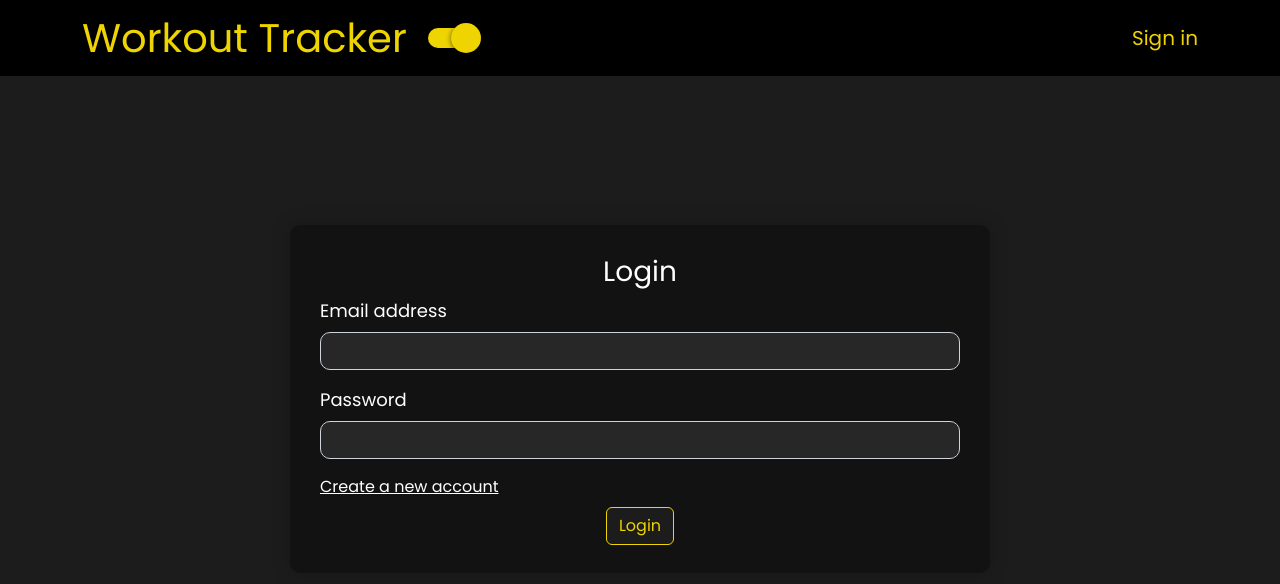
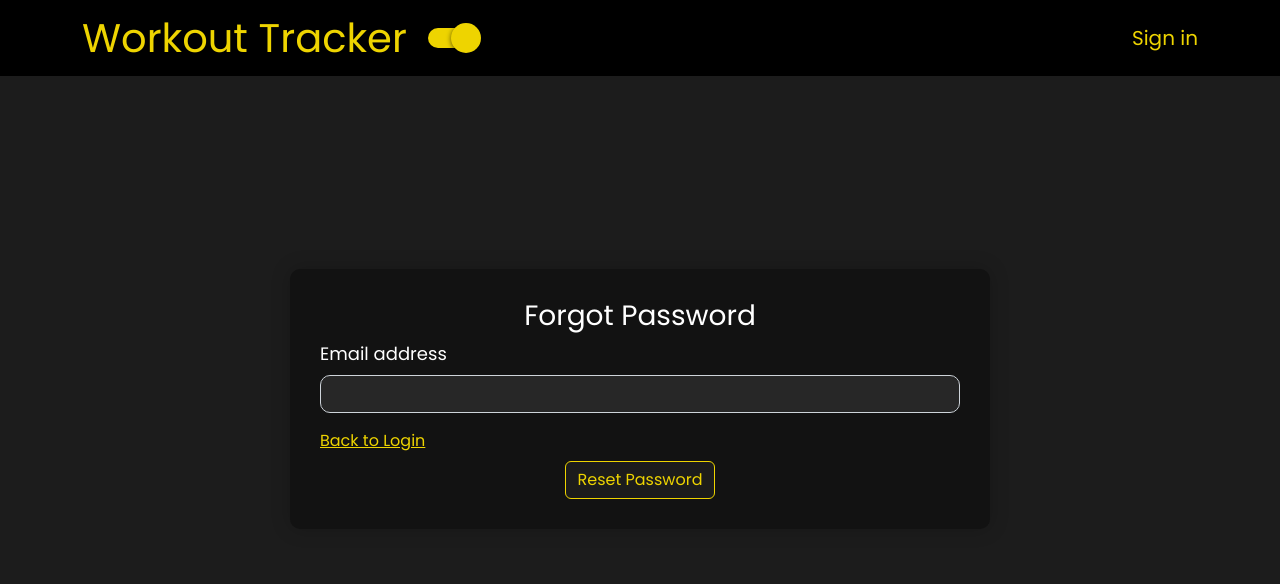
Before and after one commit to nnd1402/workout-masters-front, a React (Create React App) app: page /forgot-password in a window 1280 px wide. Before the commit this address led to /login. Shown: the top 584 px of the page. Built offline with nearby package versions, Linux system fonts and the light colour scheme.

Commit message:
forgot password form in the works, styling

```diff
--- a/src/components/header/Nav.tsx
+++ b/src/components/header/Nav.tsx
@@ -37,9 +37,20 @@ const Nav = () => {
 	return (
 		<Navbar className='navbar-wrapper'>
 			<Container>
-				<Link to='/login' className='navbar-title'>
-					<Navbar.Brand className='navbar-brand'>Workout Tracker</Navbar.Brand>
-				</Link>
+				{userLoggedIn ? (
+					<Link to='/list' className='navbar-title'>
+						<Navbar.Brand className='navbar-brand'>
+							Workout Tracker
+						</Navbar.Brand>
+					</Link>
+				) : (
+					<Link to='/login' className='navbar-title'>
+						<Navbar.Brand className='navbar-brand'>
+							Workout Tracker
+						</Navbar.Brand>
+					</Link>
+				)}
+
 				<Navbar.Toggle />
 				<div className='switch-wrapper'>
 					<ReactSwitch
--- /dev/null
+++ b/src/components/pages/UserForgotPassword/UserForgotPasswordForm.tsx
@@ -0,0 +1,60 @@
+import { useState } from 'react';
+import { Button, Col, Container, Form, Row, Spinner } from 'react-bootstrap';
+import { Link } from 'react-router-dom';
+
+const UserForgotPasswordForm = () => {
+	const [userName, setUsername] = useState('');
+	const [validated, setValidated] = useState(false);
+	const [isLoading, setIsLoading] = useState(false);
+
+	function handleOnChangeUserName(
+		e: React.ChangeEvent<HTMLInputElement>
+	): void {
+		setUsername(e.target.value);
+	}
+
+	function handleForgotPassword() {}
+
+	return (
+		<Container className='form-container'>
+			<Form
+				className='form'
+				noValidate
+				validated={validated}
+				onSubmit={handleForgotPassword}
+			>
+				<header>
+					<h3 className='form-title'>Forgot Password</h3>
+				</header>
+				<Form.Group className='mb-3' controlId='formBasicEmail'>
+					<Form.Label className='form-label'>Email address</Form.Label>
+					<Form.Control
+						type='email'
+						className='form-control'
+						value={userName}
+						onChange={handleOnChangeUserName}
+						pattern='[a-z0-9._%+-]+@[a-z0-9.-]+\.[a-z]{2,}$'
+					/>
+				</Form.Group>
+				<Link className='link mt-2' to='/login'>
+					Back to Login
+				</Link>
+				<div className='text-center'>
+					<Button
+						className='styled-btn mt-2'
+						type='submit'
+						disabled={isLoading}
+					>
+						{isLoading ? (
+							<Spinner animation='border' size='sm' />
+						) : (
+							'Reset Password'
+						)}
+					</Button>
+				</div>
+			</Form>
+		</Container>
+	);
+};
+
+export default UserForgotPasswordForm;
--- a/src/components/pages/UserLogin/UserLoginForm.tsx
+++ b/src/components/pages/UserLogin/UserLoginForm.tsx
@@ -1,4 +1,12 @@
-import { Container, Form, Button, Spinner, Alert } from 'react-bootstrap';
+import {
+	Container,
+	Form,
+	Button,
+	Spinner,
+	Alert,
+	Row,
+	Col
+} from 'react-bootstrap';
 import { Link, useNavigate } from 'react-router-dom';
 import { useContext, useState } from 'react';
 import AuthService from '../../../services/AuthService';
@@ -84,9 +92,20 @@ const UserLoginForm = () => {
 						pattern='^(?=.*\d)(?=.*[a-z])(?=.*[A-Z]).{8,}'
 					/>
 				</Form.Group>
-				<Link className='create-new-account-link' to='/register'>
-					Create a new account
-				</Link>
+
+				<Row>
+					<Col xs={6}>
+						<Link className='link' to='/register'>
+							Create a new account
+						</Link>
+					</Col>
+					<Col className='text-end' xs={6}>
+						<Link className='link' to='/forgot-password'>
+							Forgot password?
+						</Link>
+					</Col>
+				</Row>
+
 				<div className='text-center'>
 					<Button
 						className='styled-btn mt-2'
--- a/src/components/pages/UserRegister/UserRegisterForm.tsx
+++ b/src/components/pages/UserRegister/UserRegisterForm.tsx
@@ -1,6 +1,6 @@
 import { useContext, useState } from 'react';
 import { Container, Form, Button, Spinner, Alert } from 'react-bootstrap';
-import { useNavigate } from 'react-router-dom';
+import { Link, useNavigate } from 'react-router-dom';
 import { UserContext } from '../../../contexts/UserContext';
 import AuthService from '../../../services/AuthService';
 
@@ -113,6 +113,14 @@ const UserRegisterForm = () => {
 						Confirm password is not matched
 					</span>
 				</Form.Group>
+				<div>
+					<p>
+						Already have an account?{' '}
+						<Link className='link' to='/login'>
+							Log in
+						</Link>
+					</p>
+				</div>
 				<div className='text-center'>
 					<Button
 						className='styled-btn mt-2'
--- a/src/components/pages/WorkoutList/WorkoutList.tsx
+++ b/src/components/pages/WorkoutList/WorkoutList.tsx
@@ -147,7 +147,7 @@ const WorkoutList = () => {
 						<Link
 							to='/add-workout'
 							title='Add Workout'
-							className='add-workout-button btn btn-danger'
+							className='add-workout-button btn'
 						>
 							<FontAwesomeIcon icon={faPlus} size='2xl' />
 						</Link>
--- a/src/components/pages/WorkoutList/WorkoutListFilter.tsx
+++ b/src/components/pages/WorkoutList/WorkoutListFilter.tsx
@@ -10,6 +10,7 @@ const WorkoutListFilter = (props: WorkoutListFilterProps) => {
 		<Form className='filter-wrapper'>
 			<Form.Control
 				type='text'
+				title='Filter Workouts'
 				placeholder='Filter displayed workouts, eg. "Calisthenics"'
 				id='filter-control'
 				onChange={props.handleFilterQuery}
--- a/src/components/pages/WorkoutList/block-components/WorkoutBlockDeleteButton.tsx
+++ b/src/components/pages/WorkoutList/block-components/WorkoutBlockDeleteButton.tsx
@@ -20,7 +20,7 @@ const WorkoutBlockDeleteButton = (props: WorkoutBlockDeleteButtonProps) => {
 			<Button
 				variant='transparent'
 				title='Delete Workout'
-				className='block-btn'
+				className='description-btn'
 				onClick={handleShow}
 			>
 				<FontAwesomeIcon className='trashcan-icon' icon={faTrash} />
--- a/src/components/pages/WorkoutList/block-components/WorkoutBlockEditButton.tsx
+++ b/src/components/pages/WorkoutList/block-components/WorkoutBlockEditButton.tsx
@@ -7,8 +7,8 @@ const WorkoutBlockEditButton = (props: any) => {
 	return (
 		<>
 			<Link to={`/edit-workout/${props.workoutId}`} title='Edit Workout'>
-				<Button variant='transparent' className='block-btn'>
-					<FontAwesomeIcon className='trashcan-icon' icon={faPenToSquare} />
+				<Button variant='transparent' className='description-btn'>
+					<FontAwesomeIcon className='description-icon' icon={faPenToSquare} />
 				</Button>
 			</Link>
 		</>
--- a/src/index.css
+++ b/src/index.css
@@ -223,6 +223,11 @@ body {
 	padding: 0;
 }
 
+.modal-content {
+	background-color: #121212;
+	color: #fff;
+}
+
 .add-workout-button {
 	padding: 15px;
 	margin-top: 7px;
@@ -245,7 +250,7 @@ body {
 #light .add-workout-button:hover {
 	border: 1px solid #000 !important;
 	background-color: black !important;
-	color: #eed400 !important;
+	color: #fff !important;
 }
 
 .form-container {
@@ -361,8 +366,8 @@ input[type='number']::-webkit-outer-spin-button {
 }
 
 #light .styled-btn {
-	background-color: #fff !important;
-	color: #000 !important;
+	background-color: #1c1c1c !important;
+	color: #fff !important;
 	border-color: #000 !important;
 }
 
@@ -373,8 +378,8 @@ input[type='number']::-webkit-outer-spin-button {
 }
 
 #light .styled-btn:hover {
-	background-color: #000 !important;
-	color: #fff !important;
+	background-color: #fff !important;
+	color: #000 !important;
 	border-color: #000 !important;
 }
 
@@ -383,15 +388,18 @@ input[type='range']::-webkit-slider-thumb {
 	background: #eed400 !important;
 }
 
-.block-btn {
+.description-btn {
 	background-color: transparent !important;
 	padding: 5 10px;
-	border: 2px solid #fff;
 	margin-top: 6px;
-	color: grey !important;
+	color: #fff;
 }
 
-.block-btn:hover {
+#light .description-btn {
+	color: #000;
+}
+
+.description-btn:hover {
 	background-color: lightgrey !important;
 	color: #000 !important;
 	border-color: #000 !important;
@@ -399,7 +407,19 @@ input[type='range']::-webkit-slider-thumb {
 
 .block-workout-description {
 	margin: 20px;
-	color: black;
+	color: #fff;
+}
+
+#light .block-workout-description {
+	color: #000;
+}
+
+.collapse-body {
+	background-color: #121212;
+}
+
+#light .collapse-body {
+	background-color: #fff;
 }
 
 .row-list {
@@ -562,15 +582,15 @@ input:invalid ~ span {
 	display: block;
 }
 
-.create-new-account-link {
-	color: #fff;
+.link {
+	color: #eed400;
 }
 
-#light .create-new-account-link {
-	color: #000;
+#light .link {
+	color: blue;
 }
 
-.create-new-account-link:hover {
+.link:hover {
 	color: #8b8000;
 }
 
--- a/src/router/Router.tsx
+++ b/src/router/Router.tsx
@@ -1,5 +1,6 @@
 import { Routes, Route, Navigate } from 'react-router-dom';
 import UserAccountConfirmation from '../components/pages/UserAccountConfirmation/UserAccountConfirmation';
+import UserForgotPasswordForm from '../components/pages/UserForgotPassword/UserForgotPasswordForm';
 import UserLoginForm from '../components/pages/UserLogin/UserLoginForm';
 import RegistrationSuccessful from '../components/pages/UserRegister/RegistrationSuccessful';
 import UserRegisterForm from '../components/pages/UserRegister/UserRegisterForm';
@@ -20,6 +21,7 @@ const Router = () => {
 				path='/account-confirmation'
 				element={<UserAccountConfirmation />}
 			/>
+			<Route path='/forgot-password' element={<UserForgotPasswordForm />} />
 			<Route path='*' element={<Navigate to='/login' />} />
 		</Routes>
 	);
```
